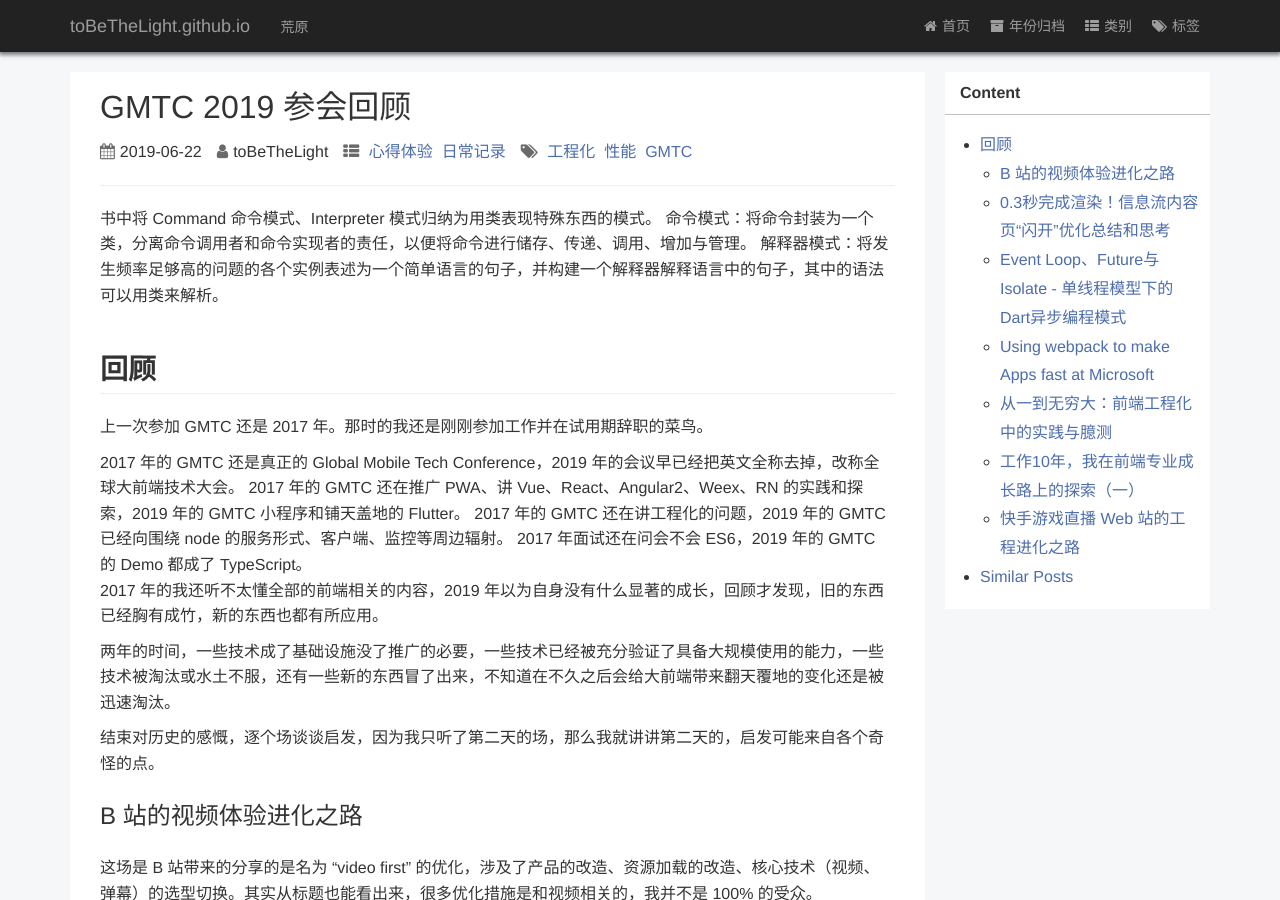
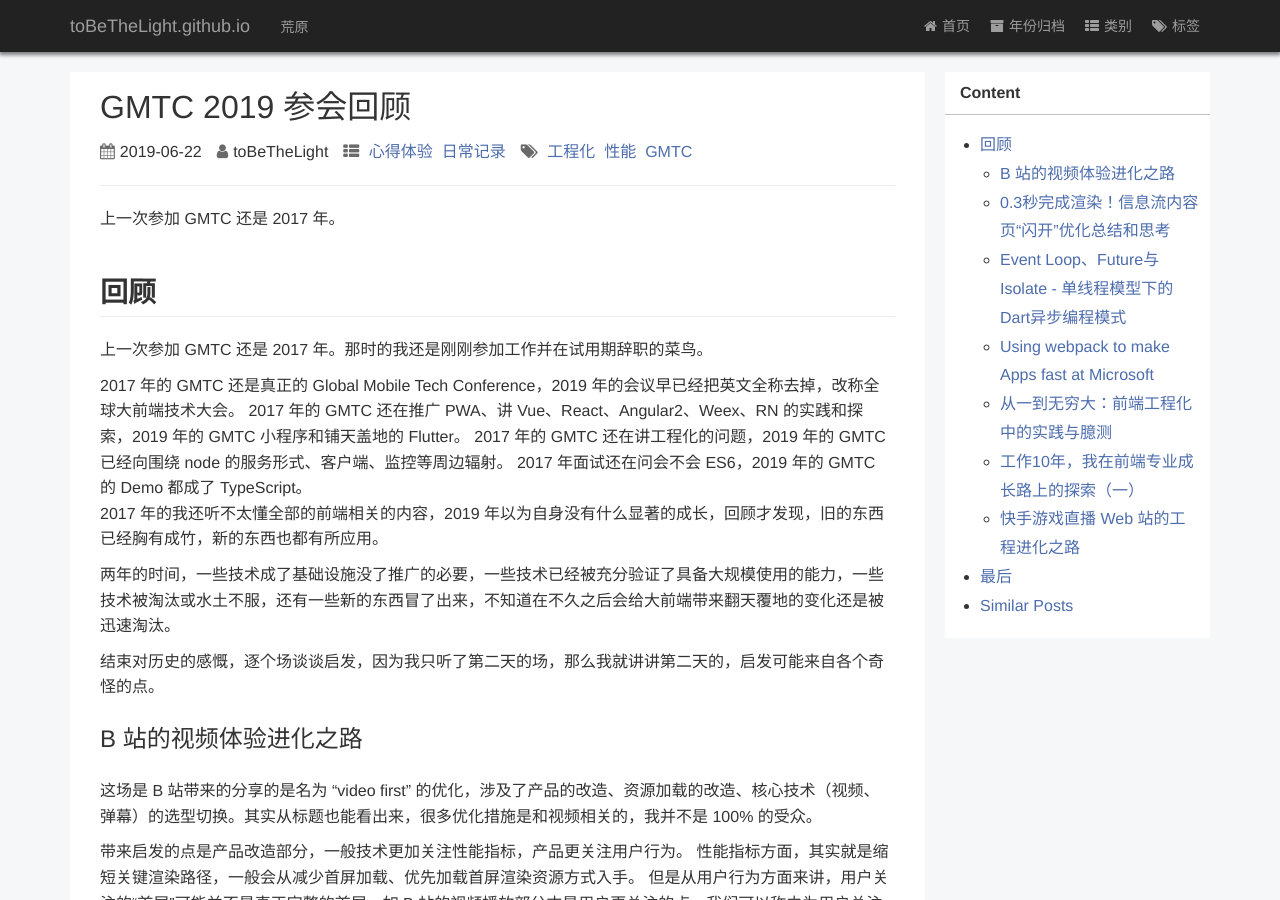
Before and after one commit to toBeTheLight/toBeTheLight.github.io, a Jekyll site: the page built from _posts/2019-06-22-GMTC 2019 参会回顾.md, in a window 1280 px wide and 900 px high. Built offline with Jekyll 4.4.1, drawn with Linux system fonts in a browser that asks for light colours; a style sheet for code colours, icons or effects is not loaded.

Commit message:
feat: new post

```diff
--- a/_posts/2019-06-22-GMTC 2019 参会回顾.md
+++ b/_posts/2019-06-22-GMTC 2019 参会回顾.md
@@ -8,9 +8,7 @@
 
 * content
 {:toc}
-书中将 Command 命令模式、Interpreter 模式归纳为用类表现特殊东西的模式。
-命令模式：将命令封装为一个类，分离命令调用者和命令实现者的责任，以便将命令进行储存、传递、调用、增加与管理。
-解释器模式：将发生频率足够高的问题的各个实例表述为一个简单语言的句子，并构建一个解释器解释语言中的句子，其中的语法可以用类来解析。
+上一次参加 GMTC 还是 2017 年。
 
 
 
@@ -84,3 +82,7 @@
 主线和《从一到无穷大：前端工程化中的实践与臆测》比较类似，没有特别启发的地方，在做提供相关服务能力的时候可以做参考。
 
 同时不得不感慨一句，快手的技术发展、应用真的很迅猛。
+
+## 最后
+
+很荣幸加入现在的团队。
```
